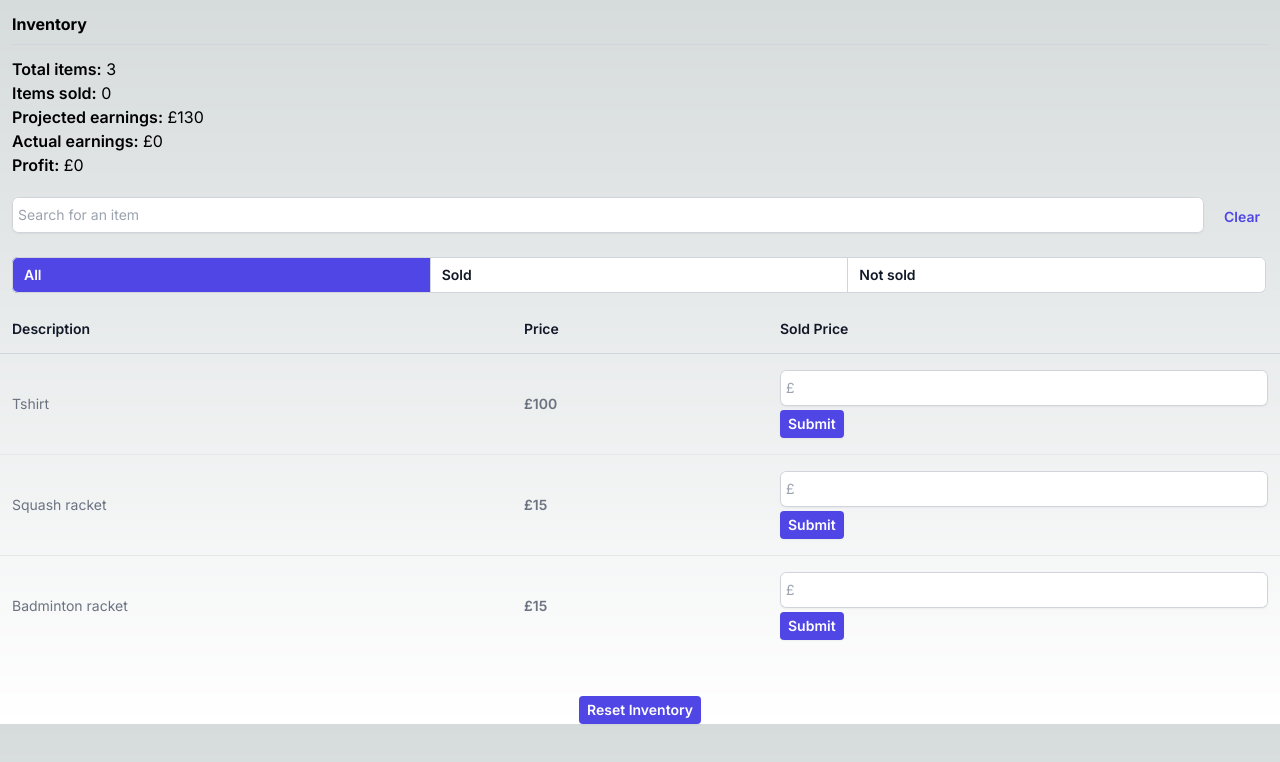
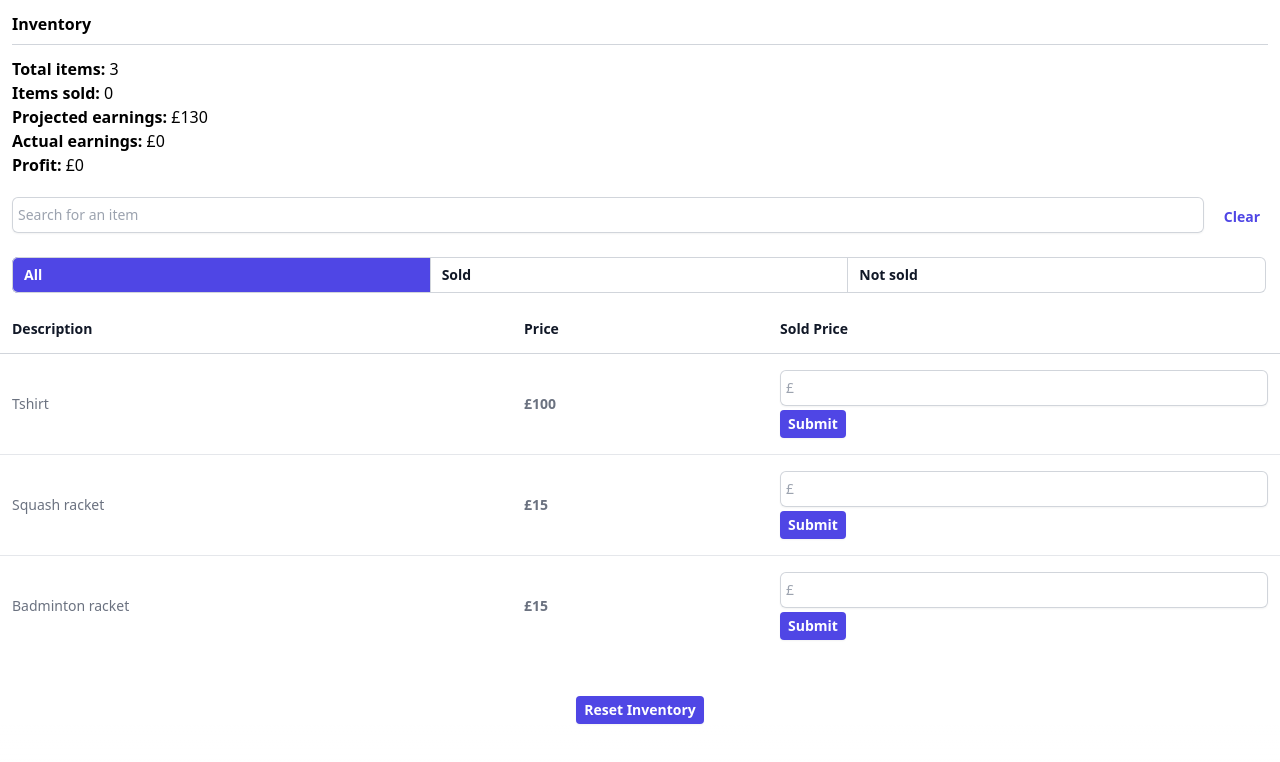
Before and after one commit to loopdream/inventory, a Next.js app: page / in a window 1280 px wide. Shown: the top 762 px of the page. Built offline with nearby package versions, Linux system fonts and the light colour scheme.

Commit message:
bg color

```diff
--- a/src/app/layout.tsx
+++ b/src/app/layout.tsx
@@ -1,8 +1,5 @@
 import './globals.css';
 import type { Metadata } from 'next';
-import { Inter } from 'next/font/google';
-
-const inter = Inter({ subsets: ['latin'] });
 
 export const metadata: Metadata = {
   title: 'Create Next App',
@@ -16,7 +13,7 @@
 }) {
   return (
     <html lang="en">
-      <body className={inter.className}>{children}</body>
+      <body className="bg-white">{children}</body>
     </html>
   );
 }
--- a/src/app/page.tsx
+++ b/src/app/page.tsx
@@ -122,7 +122,7 @@
   );
 
   return (
-    <main className="flex flex-col items-center justify-between">
+    <main className="flex flex-col items-center justify-between bg-white">
       <div className="min-w-full p-3  divide-y divide-gray-300">
         <h1 className="font-bold mb-2">Inventory</h1>
         <p className="pt-3">
```
